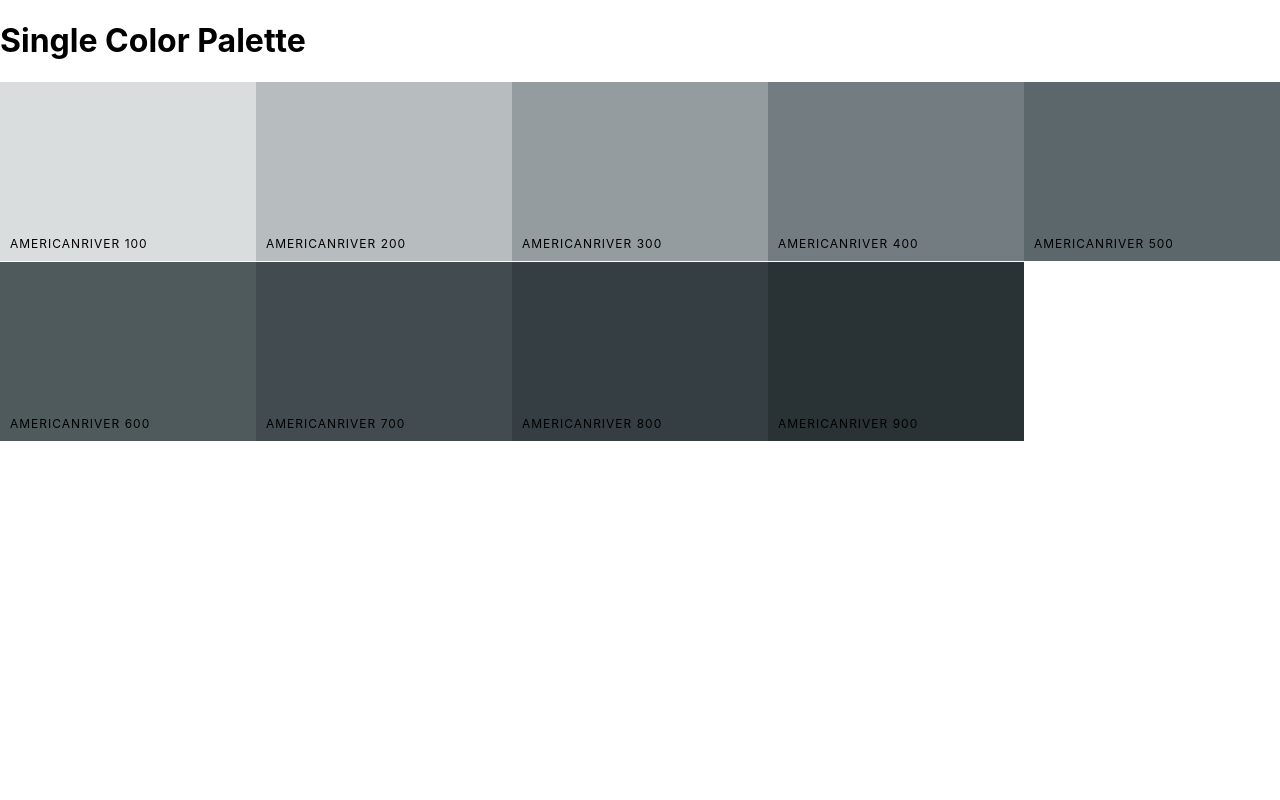
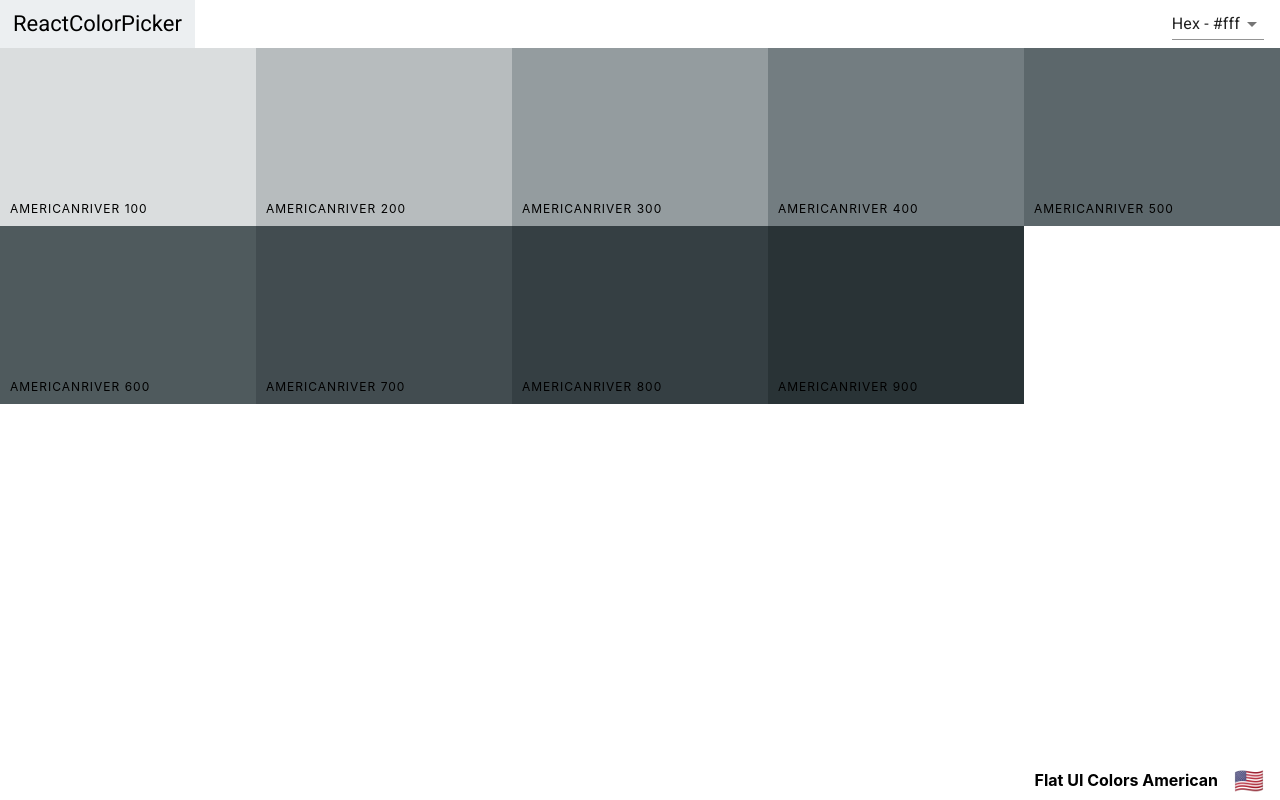
Before and after one commit to AcarMeel/react-color-picker-app, a React (Create React App) app: page /palette/flat-ui-colors-american/americanriver in a window 1280 px wide. Built offline with nearby package versions, Linux system fonts and the light colour scheme.

Commit message:
Move Footer to its own component. Attach Navbar and Footer to Single Palette Component

```diff
--- a/src/Navbar.js
+++ b/src/Navbar.js
@@ -4,7 +4,7 @@ import Slider from "rc-slider";
 import MenuItem from "@material-ui/core/MenuItem";
 import Select from "@material-ui/core/Select";
 import Snackbar from "@material-ui/core/Snackbar";
-import IconButton from '@material-ui/core/IconButton';
+import IconButton from "@material-ui/core/IconButton";
 import CloseIcon from "@material-ui/icons/Close";
 import "rc-slider/assets/index.css";
 import "./Navbar.css";
@@ -14,7 +14,7 @@ export default class Navbar extends Component {
     super(props);
     this.state = {
       format: "hex",
-      open: false
+      open: false,
     };
     this.handleFormatChange = this.handleFormatChange.bind(this);
     this.closeSnackbar = this.closeSnackbar.bind(this);
@@ -24,7 +24,7 @@ export default class Navbar extends Component {
     this.setState(
       {
         format: e.target.value,
-        open: true
+        open: true,
       },
       () => this.props.changeFormat(this.state.format)
     );
@@ -35,13 +35,14 @@ export default class Navbar extends Component {
   }
 
   render() {
-    const { level, changeLevel } = this.props;
+    const { level, changeLevel, showingAllColors } = this.props;
     const { format, open } = this.state;
     return (
       <header className="Navbar">
         <div className="logo">
           <Link to="/">ReactColorPicker</Link>
         </div>
+        {showingAllColors && (
           <div className="slider-container">
             <span>Level: {level}</span>
             <div className="slider">
@@ -54,6 +55,7 @@ export default class Navbar extends Component {
               />
             </div>
           </div>
+        )}
         <div className="select-container">
           <Select
             labelId="demo-simple-select-label"
@@ -74,12 +76,21 @@ export default class Navbar extends Component {
           onClose={this.closeSnackbar}
           open={open}
           autoHideDuration={6000}
-          message={<span className="message-id">Format Changed to {format.toUpperCase()}!</span>}
-          ContentProps={{'aria-describedby': 'message-id'}}
+          message={
+            <span className="message-id">
+              Format Changed to {format.toUpperCase()}!
+            </span>
+          }
+          ContentProps={{ "aria-describedby": "message-id" }}
           action={[
-              <IconButton onClick={this.closeSnackbar} color='inherit' key='close' aria-label='close'>
+            <IconButton
+              onClick={this.closeSnackbar}
+              color="inherit"
+              key="close"
+              aria-label="close"
+            >
               <CloseIcon></CloseIcon>
-              </IconButton>
+            </IconButton>,
           ]}
         />
       </header>
--- a/src/Palette.js
+++ b/src/Palette.js
@@ -2,6 +2,7 @@ import React, { Component } from "react";
 import ColorBox from "./ColorBox";
 import Navbar from "./Navbar";
 import "./Palette.css";
+import PaletteFooter from "./PaletteFooter";
 
 export default class Palette extends Component {
   constructor(props) {
@@ -30,12 +31,9 @@ export default class Palette extends Component {
     ));
     return (
       <div className="Palette">
-        <Navbar level={level} changeLevel={this.changeLevel} changeFormat={this.changeFormat}/>
+        <Navbar level={level} changeLevel={this.changeLevel} changeFormat={this.changeFormat} showingAllColors={true} />
         <div className="Palette-colors">{colorBoxes}</div>
-        <footer className="Palette-footer">
-          { paletteName }
-          <span className="emoji">{emoji}</span>
-        </footer>
+        <PaletteFooter paletteName={paletteName} emoji={emoji} />
       </div>
     );
   }
--- /dev/null
+++ b/src/PaletteFooter.js
@@ -0,0 +1,12 @@
+import React from 'react'
+
+const PaletteFooter = ({ paletteName, emoji }) => {
+    return (
+        <footer className="Palette-footer">
+          { paletteName }
+          <span className="emoji">{emoji}</span>
+        </footer>
+    )
+}
+
+export default PaletteFooter
--- a/src/SingleColorPalette.js
+++ b/src/SingleColorPalette.js
@@ -1,11 +1,18 @@
 import React, { Component } from "react";
 import ColorBox from "./ColorBox";
+import Navbar from "./Navbar";
+import PaletteFooter from "./PaletteFooter";
 
 export default class SingleColorPalette extends Component {
   constructor(props) {
     super(props);
     const { palette, colorId: colorToFilterBy } = this.props;
     this._shades = this.gatherShades(palette, colorToFilterBy);
+
+    this.state = {
+      format: "hex",
+    };
+    this.changeFormat = this.changeFormat.bind(this);
     console.log(this._shades);
   }
 
@@ -20,13 +27,18 @@ export default class SingleColorPalette extends Component {
     return shades.slice(1);
   }
 
+  changeFormat(format) {
+    this.setState({ format });
+  }
+
   render() {
     const { palette } = this.props;
+    const { format } = this.state;
     const colorBoxes = this._shades.map((color, index) => (
       <ColorBox
         key={`${color.id}-${index}`}
         name={color.name}
-        background={color.hex}
+        background={color[format]}
         id={color.id}
         paletteId={palette.id}
         showLink={false}
@@ -34,8 +46,9 @@ export default class SingleColorPalette extends Component {
     ));
     return (
       <div className="Palette">
-        <h1>Single Color Palette</h1>
+        <Navbar changeFormat={this.changeFormat} showingAllColors={false} />
         <div className="Palette-colors">{colorBoxes}</div>
+        <PaletteFooter paletteName={palette.paletteName} emoji={palette.emoji} />
       </div>
     );
   }
```
Also changed, not shown: 1 other file (tests, documents, lock files or other folders). Lines whose indentation alone changed are shown as unchanged.
